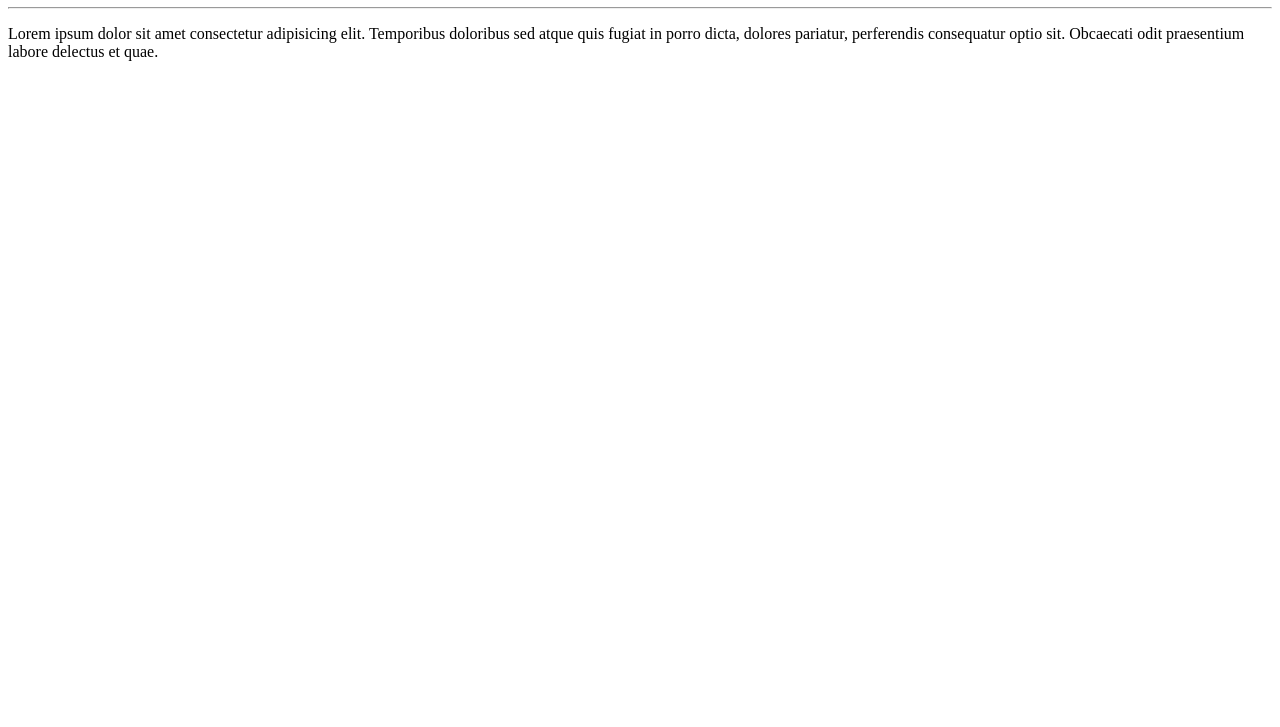
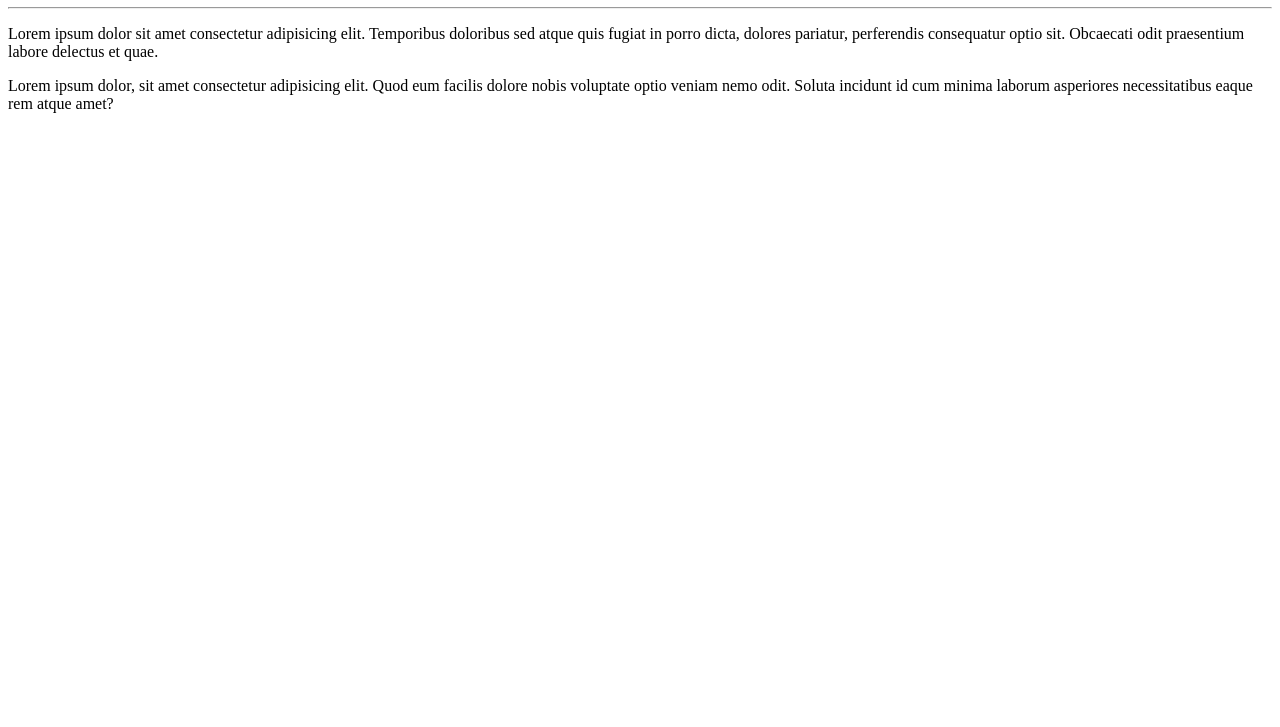
Before and after one commit to JoiceNivea/OlaMundo, a plain HTML site: page site.exemplo/index.html in a window 1280 px wide. Shown: the part 73-800 px from the top of the page. Drawn offline with Linux system fonts and the light colour scheme.

Commit message:
Adicionei um parágrafo

```diff
--- a/site.exemplo/index.html
+++ b/site.exemplo/index.html
@@ -10,5 +10,6 @@
    <h1>Olá, Mundo!</h1>
    <hr>
    <p>Lorem ipsum dolor sit amet consectetur adipisicing elit. Temporibus doloribus sed atque quis fugiat in porro dicta, dolores pariatur, perferendis consequatur optio sit. Obcaecati odit praesentium labore delectus et quae.</p>
+   <p>Lorem ipsum dolor, sit amet consectetur adipisicing elit. Quod eum facilis dolore nobis voluptate optio veniam nemo odit. Soluta incidunt id cum minima laborum asperiores necessitatibus eaque rem atque amet?</p>
 </body>
 </html>
```
